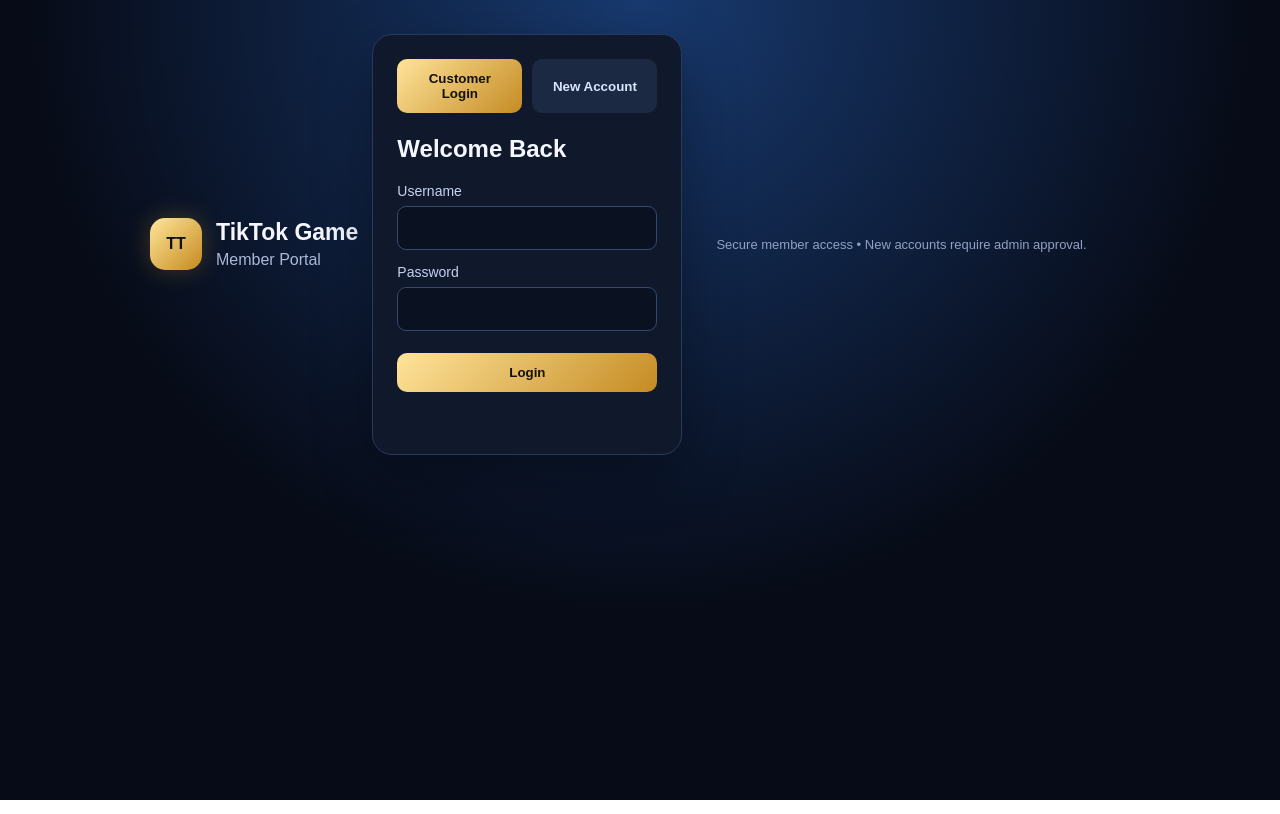
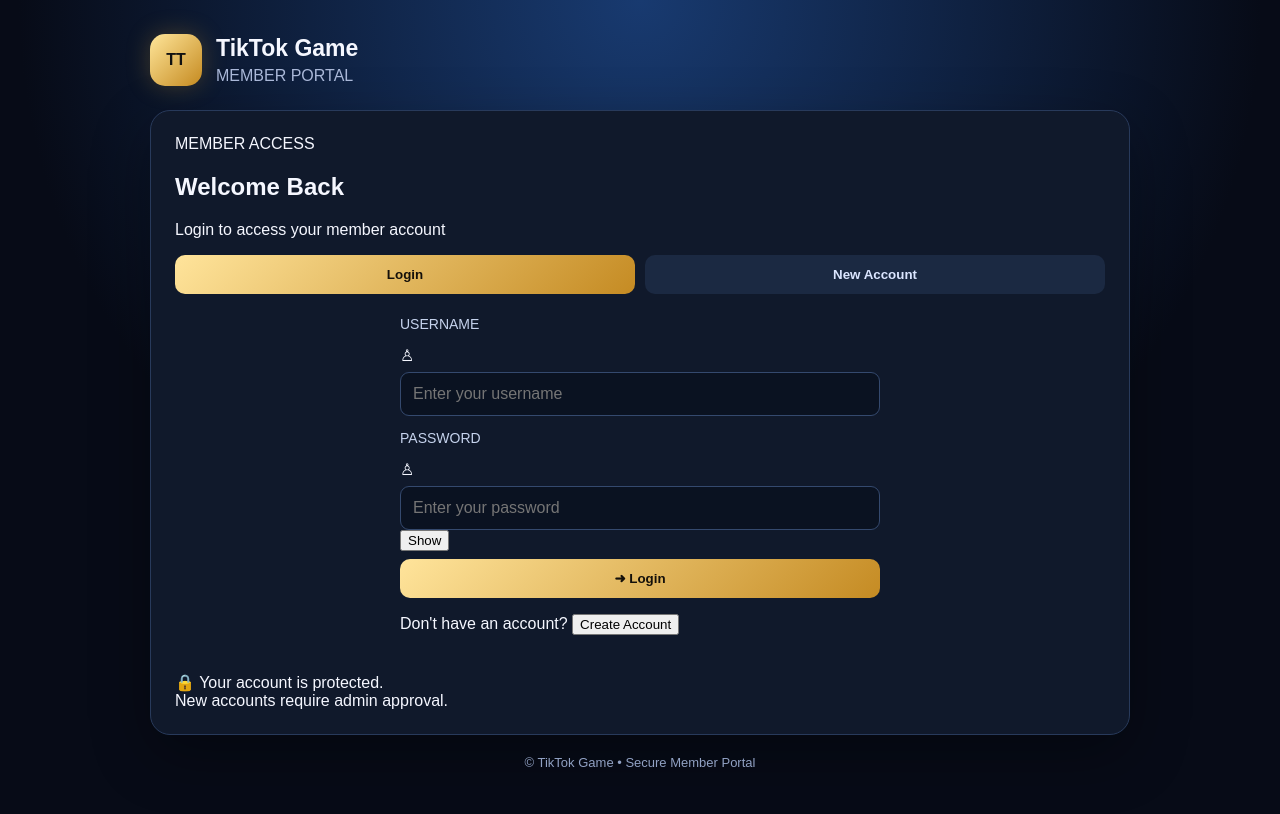
Before and after one commit to Muhammadusman1996/Muhammadusman1996-tiktok-game, a website: page index.html in a window 1280 px wide. Drawn offline with Linux system fonts and the light colour scheme; no server answers.

Commit message:
Update index.html

```diff
--- a/index.html
+++ b/index.html
@@ -1,18 +1,35 @@
 <!doctype html>
 <html lang="en">
 <head>
-<meta charset="utf-8"><meta name="viewport" content="width=device-width, initial-scale=1">
+  <meta charset="utf-8">
+  <meta name="viewport" content="width=device-width, initial-scale=1">
+  <meta name="theme-color" content="#090b12">
   <title>TikTok Game • Member Portal</title>
   <link rel="stylesheet" href="/style.css">
 </head>
 <body>
 <main class="shell">
-  <header class="top"><div class="logo">TT</div><div><h1>TikTok Game</h1><p>Member Portal</p></div>
+
+  <header class="top">
+    <div class="logo">TT</div>
+    <div class="brand">
+      <h1>TikTok Game</h1>
+      <p>MEMBER PORTAL</p>
+    </div>
+  </header>
+
   <section class="panel">
+
+    <div class="welcome">
+      <span class="eyebrow">MEMBER ACCESS</span>
+      <h2 id="authTitle">Welcome Back</h2>
+      <p id="authSubtitle">Login to access your member account</p>
+    </div>
+
     <div class="tabs">
       <button type="button" class="tab active"
         data-view="login" onclick="showAuth('login')">
-    Customer Login
+        Login
       </button>
 
       <button type="button" class="tab"
@@ -22,38 +39,102 @@
     </div>
 
     <form id="loginForm" class="form">
-  <h2>Welcome Back</h2>
+      <label for="loginUsername">USERNAME</label>
+      <div class="input-wrap">
+        <span class="field-icon" aria-hidden="true">♙</span>
+        <input id="loginUsername" name="username"
+          placeholder="Enter your username"
+          required autocomplete="username">
+      </div>
 
-  <label>Username
-    <input name="username" required autocomplete="username">
-  </label>
+      <label for="loginPassword">PASSWORD</label>
+      <div class="input-wrap">
+        <span class="field-icon" aria-hidden="true">♙</span>
+        <input id="loginPassword" name="password"
+          type="password" placeholder="Enter your password"
+          required autocomplete="current-password">
+        <button class="toggle-password" type="button"
+          onclick="togglePassword('loginPassword', this)"
+          aria-label="Show password">Show</button>
+      </div>
 
-  <label>Password
-    <input name="password" type="password" required
-      autocomplete="current-password">
-  </label>
+      <button class="primary" type="submit">
+        <span>➜</span> Login
+      </button>
 
-  <button class="primary" type="submit">Login</button>
+      <p class="switch-note">
+        Don't have an account?
+        <button type="button" class="text-button"
+          onclick="showAuth('register')">Create Account</button>
+      </p>
     </form>
 
     <form id="registerForm" class="form hidden">
-  <h2>Create Customer Account</h2>
+      <label for="registerName">FULL NAME</label>
+      <div class="input-wrap">
+        <span class="field-icon" aria-hidden="true">♙</span>
+        <input id="registerName" name="name"
+          placeholder="Enter your full name"
+          required minlength="2" autocomplete="name">
+      </div>
 
-  <label>Full Name
-    <input name="name" required minlength="2">
-  </label>
+      <label for="registerUsername">USERNAME</label>
+      <div class="input-wrap">
+        <span class="field-icon" aria-hidden="true">♙</span>
+        <input id="registerUsername" name="username"
+          placeholder="Choose a username"
+          required minlength="3" maxlength="30"
+          autocomplete="username">
+      </div>
 
-  <label>Username
-    <input name="username" required minlength="3" maxlength="30">
-  </label>
+      <label for="registerPassword">PASSWORD</label>
+      <div class="input-wrap">
+        <span class="field-icon" aria-hidden="true">♙</span>
+        <input id="registerPassword" name="password"
+          type="password" placeholder="At least 8 characters"
+          required minlength="8" autocomplete="new-password">
+        <button class="toggle-password" type="button"
+          onclick="togglePassword('registerPassword', this)"
+          aria-label="Show password">Show</button>
+      </div>
 
-  <label>Password (at least 8 characters)
-    <input name="password" type="password"
-      required minlength="8" autocomplete="new-password">
-  </label>
+      <button class="primary" type="submit">
+        <span>✦</span> Create Account
+      </button>
 
-  <button class="primary" type="submit">Create Account</button>
+      <p class="switch-note">
+        Already registered?
+        <button type="button" class="text-button"
+          onclick="showAuth('login')">Login</button>
+      </p>
     </form>
+
+    <div id="message" class="message" role="status"
+      aria-live="polite"></div>
+
+    <section id="memberArea" class="member hidden">
+      <div class="member-icon">✦</div>
+      <h2>Member Dashboard</h2>
+      <p id="memberName"></p>
+      <p>Status: <b id="memberStatus"></b></p>
+      <p>Credits: <b id="memberCredits"></b></p>
+      <button id="logoutBtn" class="secondary" type="button">
+        Logout
+      </button>
+    </section>
+
+    <div class="security-note">
+      <span>🔒</span>
+      <span>Your account is protected.<br>
+      New accounts require admin approval.</span>
+    </div>
+
+  </section>
+
+  <footer>
+    © TikTok Game • Secure Member Portal
+  </footer>
+</main>
 
 <script>
 function showAuth(mode) {
@@ -62,7 +143,6 @@
   document.getElementById("loginForm").classList.toggle(
     "hidden", !login
   );
-
   document.getElementById("registerForm").classList.toggle(
     "hidden", login
   );
@@ -70,16 +150,30 @@
   document.querySelector('[data-view="login"]').classList.toggle(
     "active", login
   );
-
   document.querySelector('[data-view="register"]').classList.toggle(
     "active", !login
   );
+
+  document.getElementById("authTitle").textContent =
+    login ? "Welcome Back" : "Create Account";
+
+  document.getElementById("authSubtitle").textContent =
+    login ? "Login to access your member account" :
+    "Join us and create your member account";
+}
+
+function togglePassword(id, button) {
+  const input = document.getElementById(id);
+  const show = input.type === "password";
+
+  input.type = show ? "text" : "password";
+  button.textContent = show ? "Hide" : "Show";
+  button.setAttribute(
+    "aria-label", show ? "Hide password" : "Show password"
+  );
 }
 </script>
-    <div id="message" class="message" role="status"></div>
-    <section id="memberArea" class="member hidden"><h2>Member Dashboard</h2><p id="memberName"></p><p>Status: <b id="memberStatus"></b></p><p>Credits: <b id="memberCredits"></b></p><button id="logoutBtn" class="secondary">Logout</button></section>
-  </section>
-  <footer>Secure member access • New accounts require admin approval.</footer>
-</main>
+
 <script src="/app.js"></script>
-</body></html>
+</body>
+</html>
```
Lines whose indentation alone changed are shown as unchanged.
